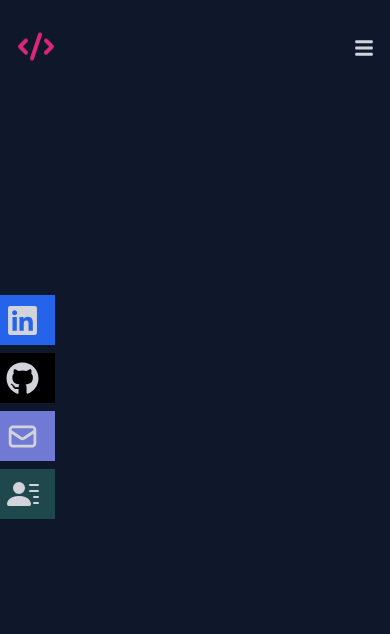
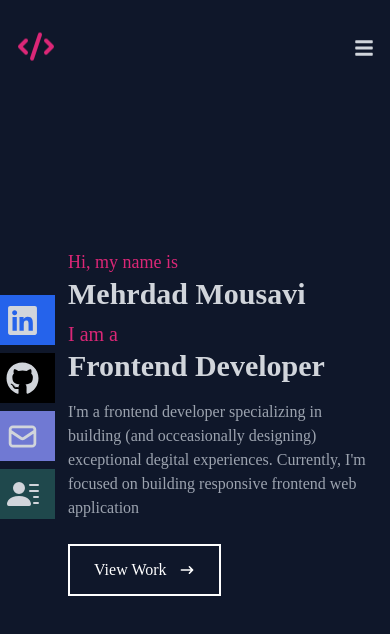
Before and after one commit to Mehrdad-mousavi96/portfolio-website, a React (Create React App) app: page / in a window 390 px wide. Shown: the top 634 px of the page. Built offline with nearby package versions, Linux system fonts and the light colour scheme.

Commit message:
Home.jsx is fully responsive and prepare

```diff
--- a/src/Components/Home.jsx
+++ b/src/Components/Home.jsx
@@ -1,9 +1,35 @@
 import React from "react";
+import { HiArrowNarrowRight } from "react-icons/hi";
 
 const Home = () => {
-  return <div name='home' className="bg-slate-900 w-full h-screen">
-    This is my home page
-  </div>;
+  return (
+    <div name="home" className="bg-slate-900 w-full h-screen">
+      {/* container */}
+      <div className="max-w-[350px] xs:max-w-[350px] sm:max-w-[500px] md:max-w-[650px] lg:max-w-[900px] xl:max-w-[1100px] mx-auto pl-12 flex flex-col justify-center itecen h-full">
+        <p className="text-lg md:text-3xl text-pink-600 pt-2">Hi, my name is</p>
+        <h1 className="text-3xl md:text-5xl font-bold text-gray-300">
+          Mehrdad Mousavi
+        </h1>
+        <h2 className="text-xl md:text-3xl text-pink-600 pt-2">I am a</h2>
+        <h2 className="text-3xl md:text-5xl text-gray-300 font-bold">
+          Frontend Developer
+        </h2>
+        <p className="text-gray-400 py-4">
+          I'm a frontend developer specializing in building (and occeasionally
+          designing) exceptional degital experiences. Currently, I'm focused on
+          building responsive frontend web application
+        </p>
+        <div>
+          <button className="text-white group border-2 px-6 py-3 my-2 flex items-center hover:bg-pink-600 hover:border-pink-600 duration-300 border-white">
+            View Work
+            <span className="group-hover:rotate-90">
+              <HiArrowNarrowRight className="ml-3" />
+            </span>
+          </button>
+        </div>
+      </div>
+    </div>
+  );
 };
 
 export default Home;
```
